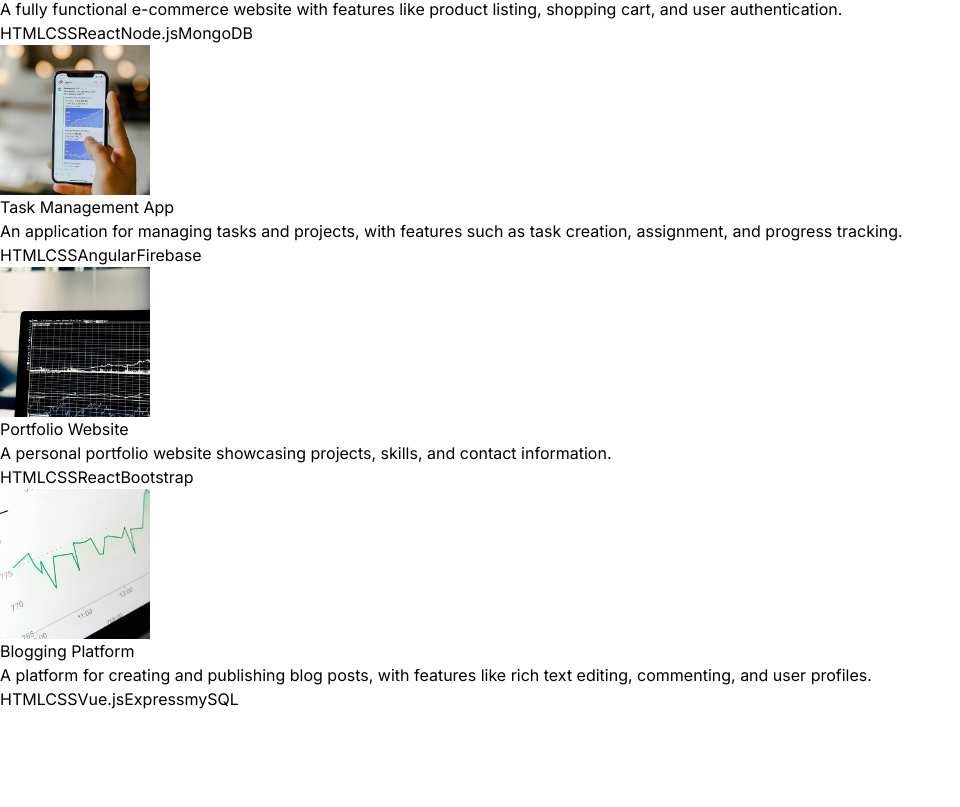
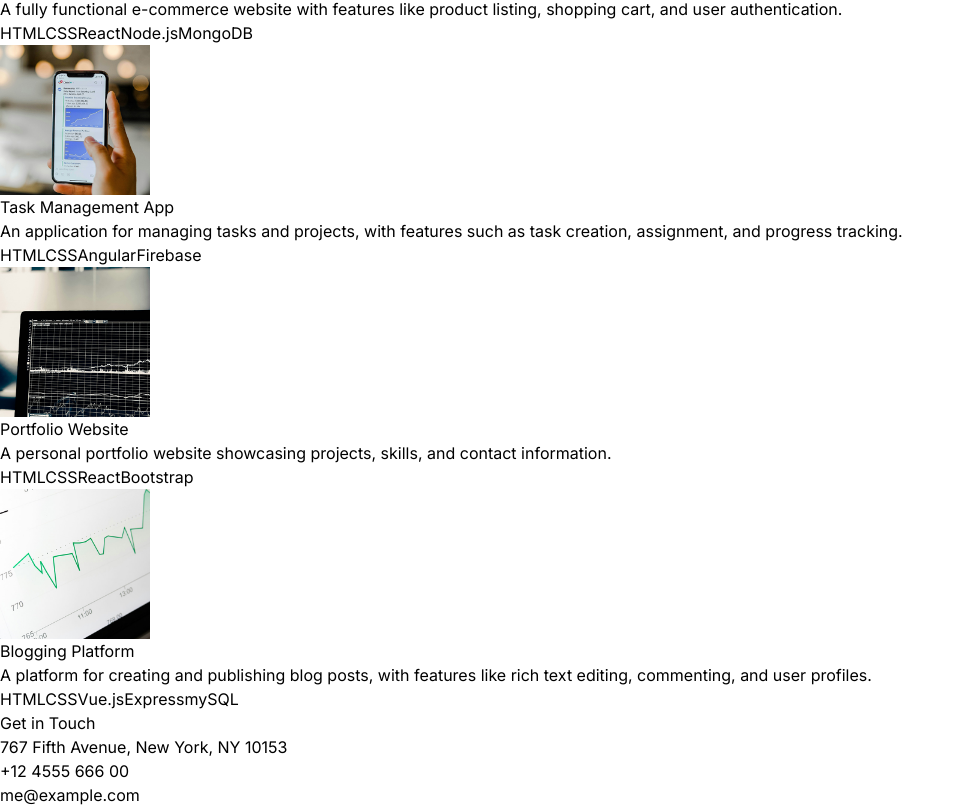
Before and after one commit to TAavash/My-Portfolio, a React (Vite) app: page / in a window 1280 px wide. Shown: the part 4598-5405 px from the top of the page, without its empty margins (0-960 px from the left). Before the commit the page ends 5309 px from the top, so only its background shows below. Built offline with nearby package versions, Linux system fonts and the light colour scheme.

Commit message:
Contact Section

```diff
--- a/src/App.jsx
+++ b/src/App.jsx
@@ -1,4 +1,5 @@
 import About from "./components/About";
+import Contact from "./components/Contact";
 import Experience from "./components/Experience";
 import Hero from "./components/Hero";
 import Navbar from "./components/Navbar";
@@ -24,6 +25,7 @@
         <Technologies />
         <Experience />
         <Projects />
+        <Contact />
       </div>
     </div>
   );
--- /dev/null
+++ b/src/components/Contact.jsx
@@ -0,0 +1,18 @@
+import { CONTACT } from "../constants";
+
+const Contact = () => {
+  return (
+    <div className="border-b border-neutral-900 pb-20">
+      <h2 className="my-10 text-center text-4xl">Get in Touch</h2>
+      <div className="text-center tracking-tighter">
+        <p className="my-4">{CONTACT.address}</p>
+        <p className="my-4">{CONTACT.phoneNo}</p>
+        <a href="#" className="border-b">
+          {CONTACT.email}
+        </a>
+      </div>
+    </div>
+  );
+};
+
+export default Contact;
```
